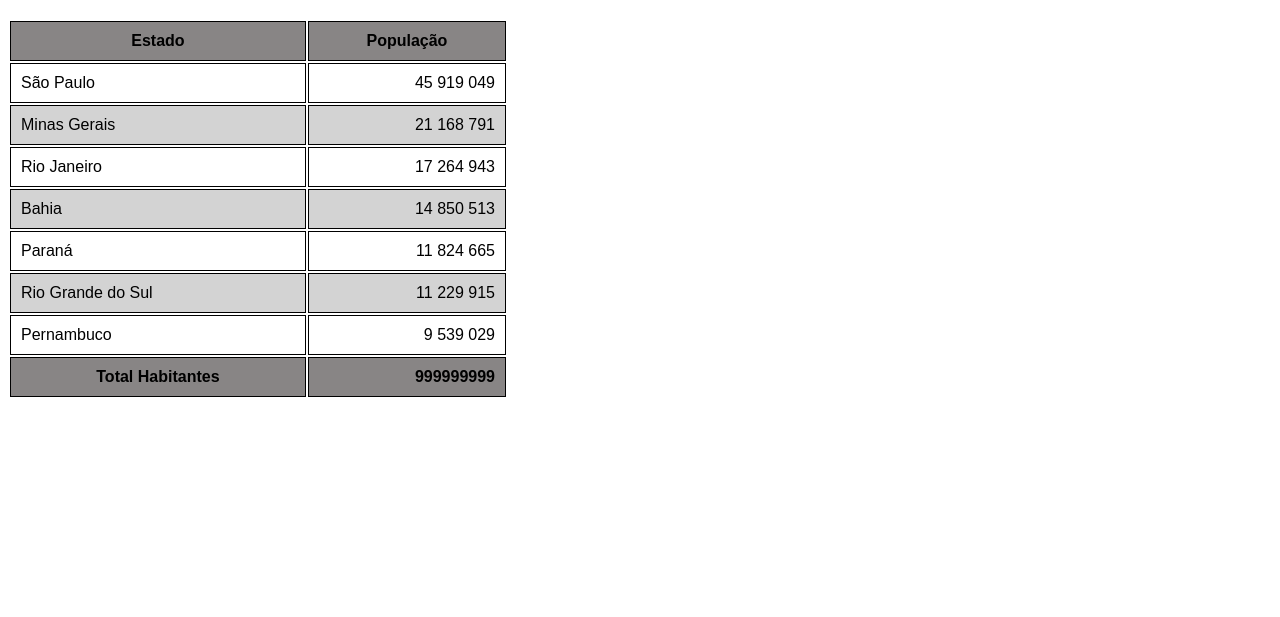
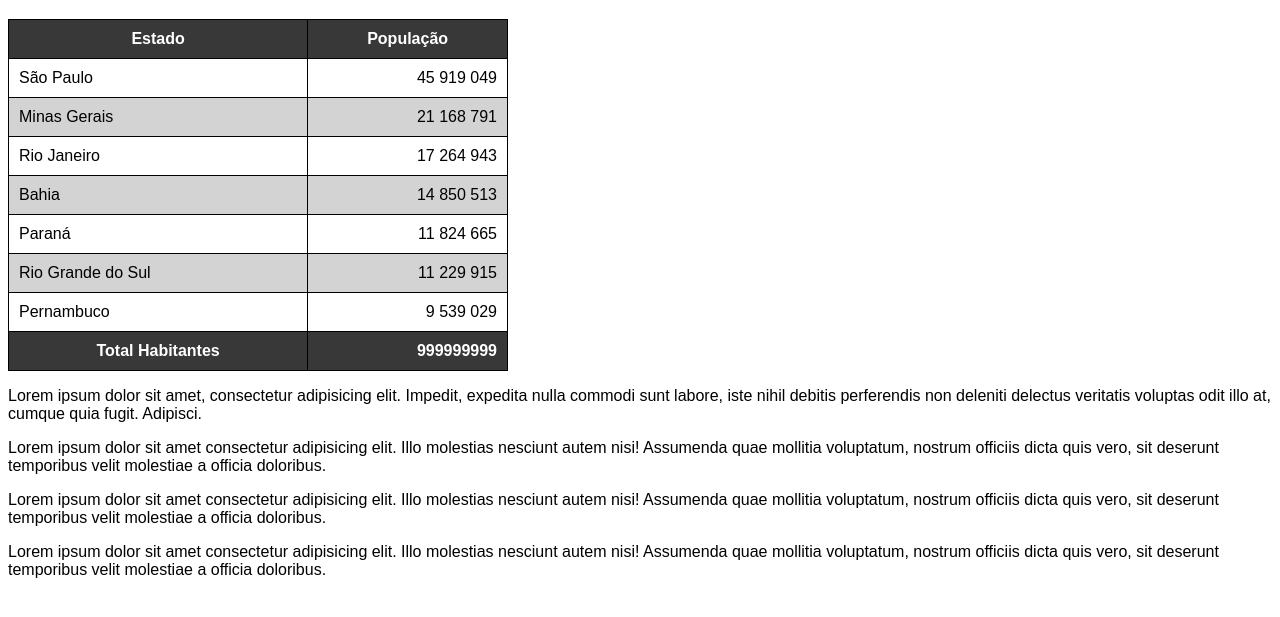
Before and after one commit to duartealbertina/html_css, a plain HTML site: page exer22/tabelas.html in a window 1280 px wide. Shown: the part 61-678 px from the top of the page. Drawn offline with Linux system fonts and the light colour scheme.

Commit message:
tst_tabela

```diff
--- a/exer22/tabelas.html
+++ b/exer22/tabelas.html
@@ -10,6 +10,8 @@
         }
         table{
               width: 500px;
+              border-collapse: collapse;
+              position: relative;
         }
         td, th{
            border: 1px solid black;
@@ -17,7 +19,14 @@
         }
 
         thead, tfoot{
-            background-color: rgba(97, 94, 94, 0.753);
+            background-color: #383838;
+            color: white;
+        }
+
+        thead > tr > th {/*para deixar o cabeçalho fixo enquanto o scrola apenas na tabela*/
+            position: sticky;
+            top: -1px;
+            background-color: #383838;
         }
 
        /* tbody > tr:nth-child(odd){ /*pseudo-classe para dizer q apenas linhas impares d cor cinza ou podia ser even para linhas pares
@@ -55,7 +64,7 @@
         <tbody>
             <tr>
                 <td>São Paulo</td>
-                <td class="num">45 919 049</td>
+                <td class="num">45 919 049</td> <!--Mesclagem de celulas: colspan="2" fazer com que uma celula ocupe 2 colunas e rowspan="2"-fazer com que uma celula estende por 2 linhas-->
             </tr>
             <tr>
                 <td>Minas Gerais</td>
@@ -89,5 +98,9 @@
               <td class="num"><strong>999999999</strong></td> <!--tpd posterior fazer um somatório automático-->
         </tfoot>
     </table>
+    <p>Lorem ipsum dolor sit amet, consectetur adipisicing elit. Impedit, expedita nulla commodi sunt labore, iste nihil debitis perferendis non deleniti delectus veritatis voluptas odit illo at, cumque quia fugit. Adipisci.</p>
+    <p>Lorem ipsum dolor sit amet consectetur adipisicing elit. Illo molestias nesciunt autem nisi! Assumenda quae mollitia voluptatum, nostrum officiis dicta quis vero, sit deserunt temporibus velit molestiae a officia doloribus.</p>
+    <p>Lorem ipsum dolor sit amet consectetur adipisicing elit. Illo molestias nesciunt autem nisi! Assumenda quae mollitia voluptatum, nostrum officiis dicta quis vero, sit deserunt temporibus velit molestiae a officia doloribus.</p>
+    <p>Lorem ipsum dolor sit amet consectetur adipisicing elit. Illo molestias nesciunt autem nisi! Assumenda quae mollitia voluptatum, nostrum officiis dicta quis vero, sit deserunt temporibus velit molestiae a officia doloribus.</p>
 </body>
 </html>
```
